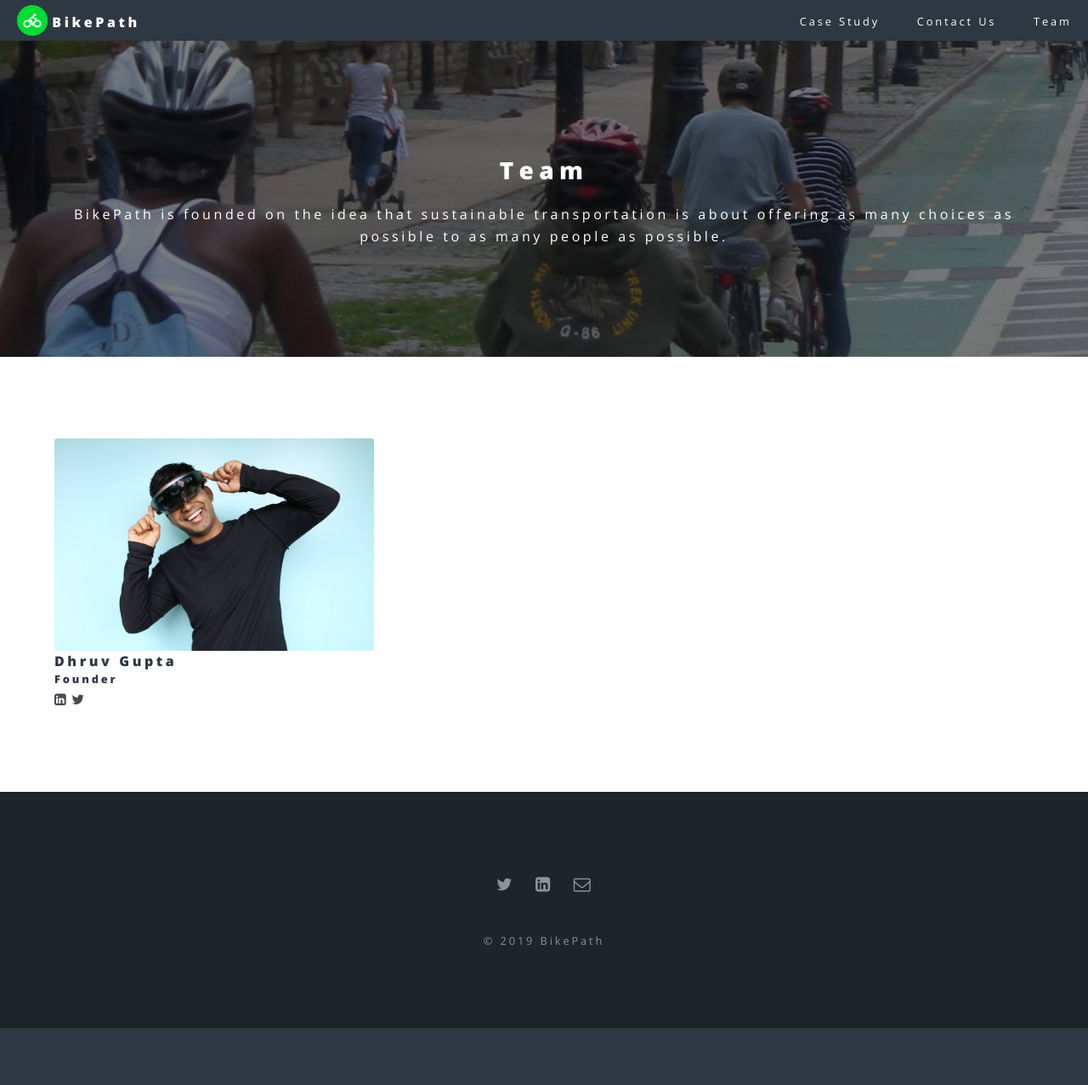
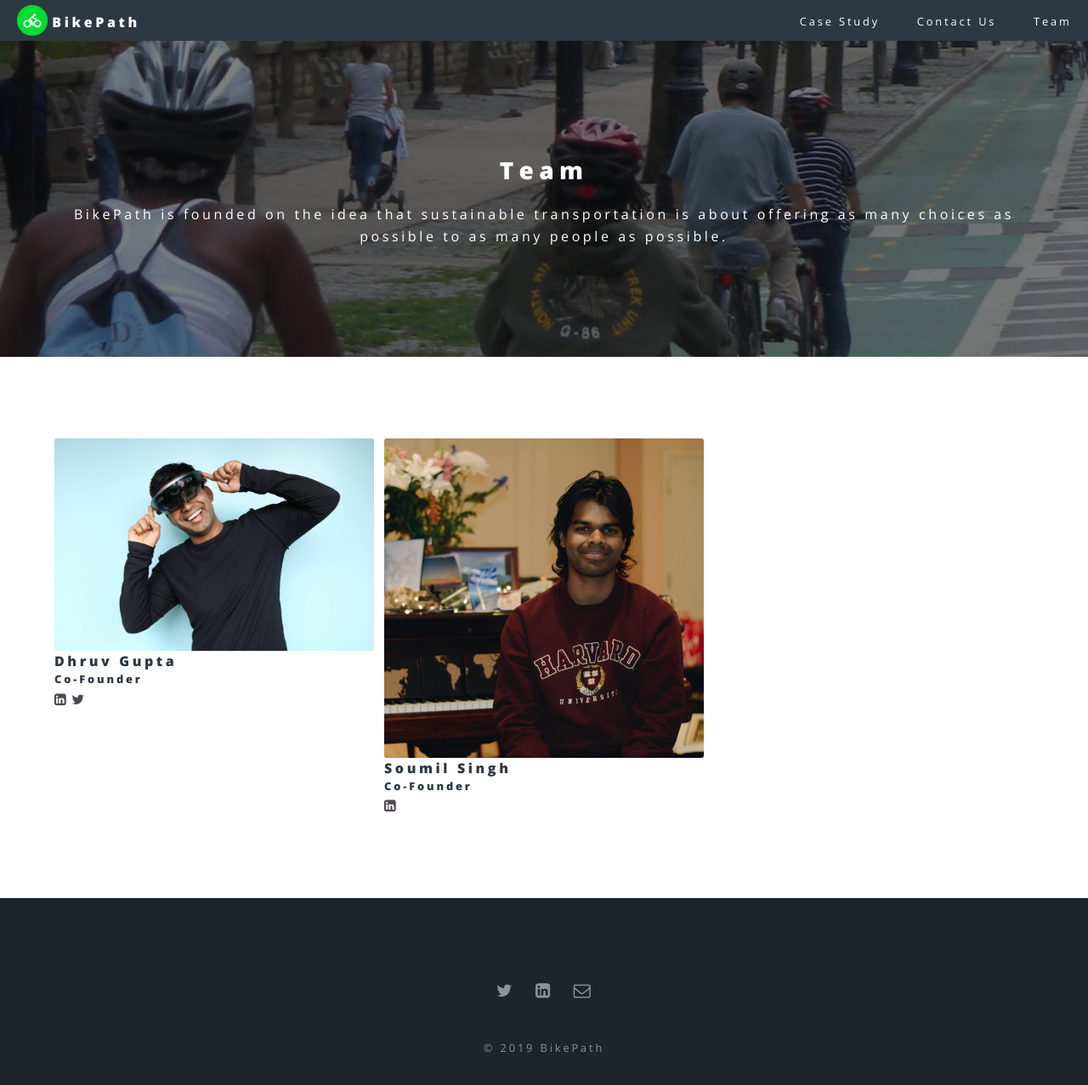
Before and after one commit to bikepath/bikepath.github.io, a Jekyll site: the page built from team.html, in a window 1280 px wide and 1336 px high. Shown: the top 1277 px of the window at 85% size. Built offline with Jekyll 4.4.1, drawn with Linux system fonts in a browser that asks for light colours; nearby versions of some CDN libraries.

Commit message:
add soumil

```diff
--- a/team.html
+++ b/team.html
@@ -10,10 +10,19 @@ tagline: BikePath is founded on the idea that sustainable transportation is abou
 				<img src="{{ "images/dhruv.jpg" | relative_url }}" alt="" />
 			</span>
 			<h4>Dhruv Gupta</h4>
-			<h5>Founder</h5>
+			<h5>Co-Founder</h5>
 			<a target="_blank" class="icon fa-linkedin" href="http://www.linkedin.com/in/dhruv4">  </a>
 			<a target="_blank" class="icon fa-twitter" href="http://www.twitter.com/iamdhruv4"></a>
 		</div>
 
+		<div class="team-member 4u">
+			<span class="image fit">
+				<img src="{{ "images/soumil.jpg" | relative_url }}" alt="" />
+			</span>
+			<h4>Soumil Singh</h4>
+			<h5>Co-Founder</h5>
+			<a target="_blank" class="icon fa-linkedin" href="https://www.linkedin.com/in/soumil-singh">  </a>
+		</div>
+
 	</div>
 </div>
```
Also changed, not shown: images/soumil.jpg (added), 1 other file.
